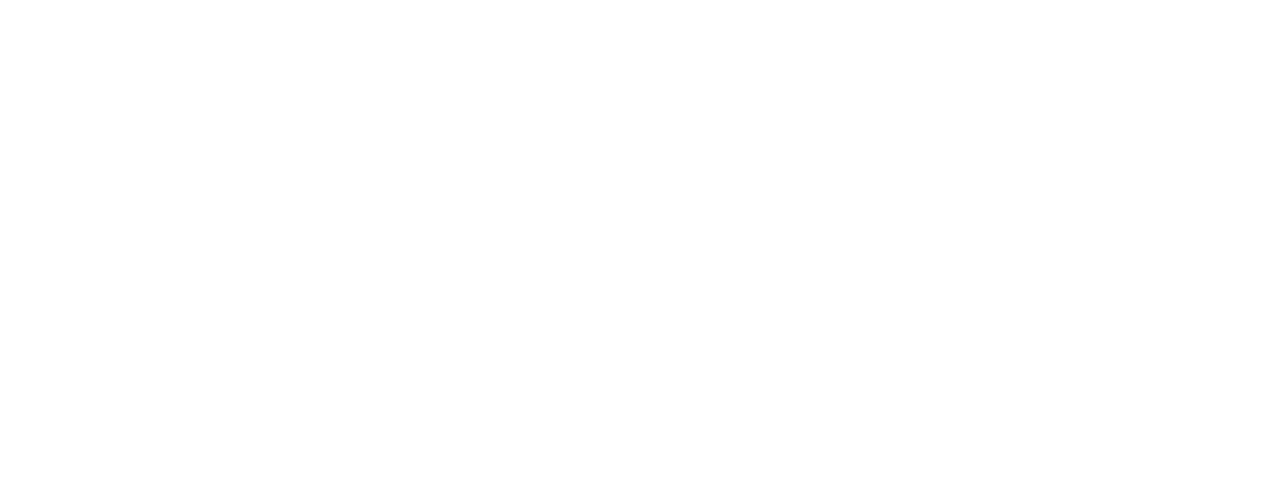
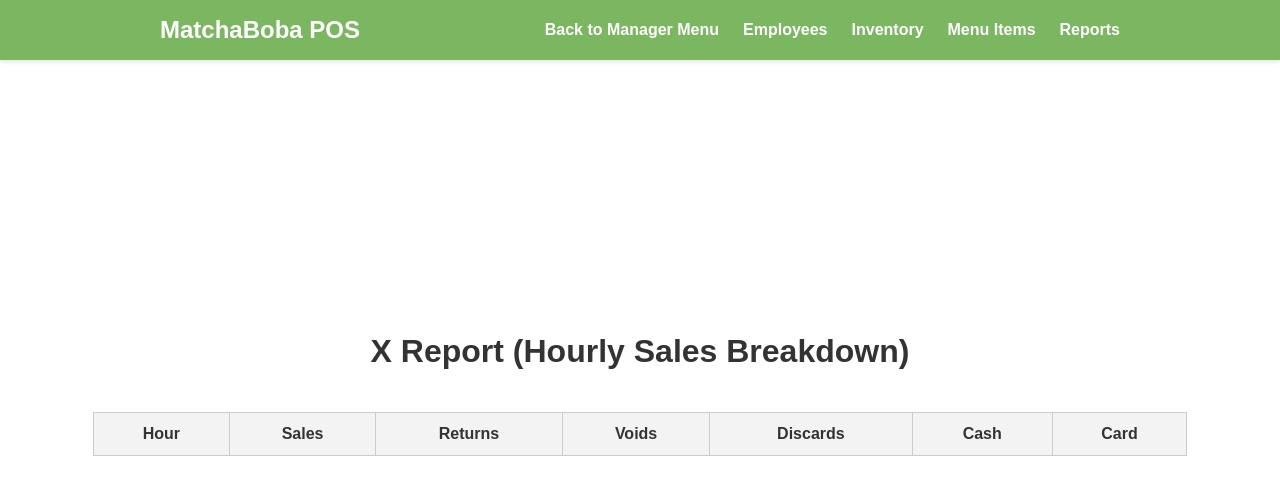
Before and after one commit to CSCE331-Fall2025-900-911/project3-gang-y2, a React app in the folder myapp/frontend/: page /XReport in a window 1280 px wide. Before the commit this address had no page. Shown: the top 494 px of the page. Built offline with nearby package versions, Linux system fonts and the light colour scheme; no server answers; the HTML template or start-up script is replaced by a standard one.

Commit message:
Added XReport shell and fixed navbar stuff

```diff
--- a/myapp/frontend/src/EmployeesView.jsx
+++ b/myapp/frontend/src/EmployeesView.jsx
@@ -60,6 +60,7 @@
           <h1 className="logo">MatchaBoba POS</h1>
           <ul className="nav-links">
             <li><Link to="/manager">Back to Manager Menu</Link></li>
+            <li><Link to="/employees">Employees</Link></li>
             <li><Link to="/inventory">Inventory</Link></li>
             <li><Link to="/menu-items">Menu Items</Link></li>
             <li><Link to="/reports">Reports</Link></li>
--- a/myapp/frontend/src/Reports.css
+++ b/myapp/frontend/src/Reports.css
@@ -7,6 +7,30 @@
   background-color: var(--white);
   margin: 0;
   font-family: "Poppins", sans-serif;
+}
+
+.navbar {
+  background-color: #7bb661;
+  padding: 1rem 2rem;
+  color: white;
+}
+
+.nav-container {
+  display: flex;
+  justify-content: space-between;
+  align-items: center;
+}
+
+.nav-links {
+  display: flex;
+  list-style: none;
+  gap: 1.5rem;
+}
+
+.nav-links a {
+  color: white;
+  text-decoration: none;
+  font-weight: bold;
 }
 
 .reports-page {
--- a/myapp/frontend/src/Reports.jsx
+++ b/myapp/frontend/src/Reports.jsx
@@ -1,5 +1,5 @@
 import React from "react";
-import { useNavigate } from "react-router-dom";
+import { useNavigate, Link } from "react-router-dom";
 import "./Reports.css";
 
 function Reports() {
@@ -8,9 +8,23 @@
 
   return (
     <div className="reports-page">
+
+        <nav className="navbar">
+        <div className="nav-container">
+          <h1 className="logo">MatchaBoba POS</h1>
+          <ul className="nav-links">
+            <li><Link to="/manager">Back to Manager Menu</Link></li>
+            <li><Link to="/employees">Employees</Link></li>
+            <li><Link to="/inventory">Inventory</Link></li>
+            <li><Link to="/menu-items">Menu Items</Link></li>
+            <li><Link to="/reports">Reports</Link></li>
+          </ul>
+        </div>
+      </nav>
+
       <div className="reports">
         <h2>Generate Reports</h2>
-            <button className="report-button" onClick={() => navigate("/")}>
+            <button className="report-button" onClick={() => navigate("/XReport")}>
             X Report
             </button>
             <button className="report-button" onClick={() => navigate("/")}>
--- a/myapp/frontend/src/XReport.css
+++ b/myapp/frontend/src/XReport.css
@@ -0,0 +1,50 @@
+.x-report-page {
+  background-color: white;
+  min-height: 100vh;
+  color: #333;
+  font-family: Arial, sans-serif;
+}
+
+.navbar {
+  background-color: #7bb661;
+  padding: 1rem 2rem;
+  color: white;
+}
+
+.nav-container {
+  display: flex;
+  justify-content: space-between;
+  align-items: center;
+}
+
+.nav-links {
+  display: flex;
+  list-style: none;
+  gap: 1.5rem;
+}
+
+.nav-links a {
+  color: white;
+  text-decoration: none;
+  font-weight: bold;
+}
+
+.content {
+  padding: 2rem;
+  text-align: center;
+}
+
+.x-report-table {
+  width: 90%;
+  margin: 2rem auto;
+  border-collapse: collapse;
+}
+
+.x-report-table th, .x-report-table td {
+  border: 1px solid #ccc;
+  padding: 0.75rem;
+}
+
+.x-report-table th {
+  background-color: #f3f3f3;
+}
--- a/myapp/frontend/src/XReport.jsx
+++ b/myapp/frontend/src/XReport.jsx
@@ -0,0 +1,57 @@
+import React, { useEffect, useState } from "react";
+import { Link } from "react-router-dom";
+import "./XReport.css";
+
+function XReport() {
+  const [employees, setEmployees] = useState([]);
+  const [showForm, setShowForm] = useState(false);
+  const [formData, setFormData] = useState({ id: null, name: "", role: "", wage: "" });
+  const [isEditing, setIsEditing] = useState(false);
+
+  useEffect(() => {
+    fetch("http://localhost:3000/api/employees")
+      .then((res) => res.json())
+      .then((data) => setEmployees(data))
+      .catch((err) => console.error("Error fetching employees:", err));
+  }, []);
+
+  return (
+    <div className="x-report-page">
+      <nav className="navbar">
+        <div className="nav-container">
+          <h1 className="logo">MatchaBoba POS</h1>
+          <ul className="nav-links">
+            <li><Link to="/manager">Back to Manager Menu</Link></li>
+            <li><Link to="/employees">Employees</Link></li>
+            <li><Link to="/inventory">Inventory</Link></li>
+            <li><Link to="/menu-items">Menu Items</Link></li>
+            <li><Link to="/reports">Reports</Link></li>
+          </ul>
+        </div>
+      </nav>
+
+      <main className="content">
+        <h2>X Report (Hourly Sales Breakdown)</h2>
+
+        <table className="x-report-table">
+          <thead>
+            <tr>
+              <th>Hour</th>
+              <th>Sales</th>
+              <th>Returns</th>
+              <th>Voids</th>
+              <th>Discards</th>
+              <th>Cash</th>
+              <th>Card</th>
+            </tr>
+          </thead>
+          <tbody>
+          </tbody>
+        </table>
+
+      </main>
+    </div>
+  );
+}
+
+export default XReport;
--- a/myapp/frontend/src/main.jsx
+++ b/myapp/frontend/src/main.jsx
@@ -7,6 +7,7 @@
 import ManagerDashboard from "./ManagerDash.jsx";
 import EmployeesView from "./EmployeesView.jsx";
 import Reports from "./Reports.jsx";
+import XReport from "./XReport.jsx";
 import "./index.css";
 
 ReactDOM.createRoot(document.getElementById("root")).render(
@@ -18,8 +19,8 @@
         <Route path="/kiosk" element={<Kiosk />} />
         <Route path="/manager" element={<ManagerDashboard />} />
         <Route path="/employees" element={<EmployeesView />} />
-
         <Route path="/reports" element={<Reports />} />
+        <Route path="/XReport" element={<XReport />} />
       </Routes>
     </BrowserRouter>
   </React.StrictMode>
```
